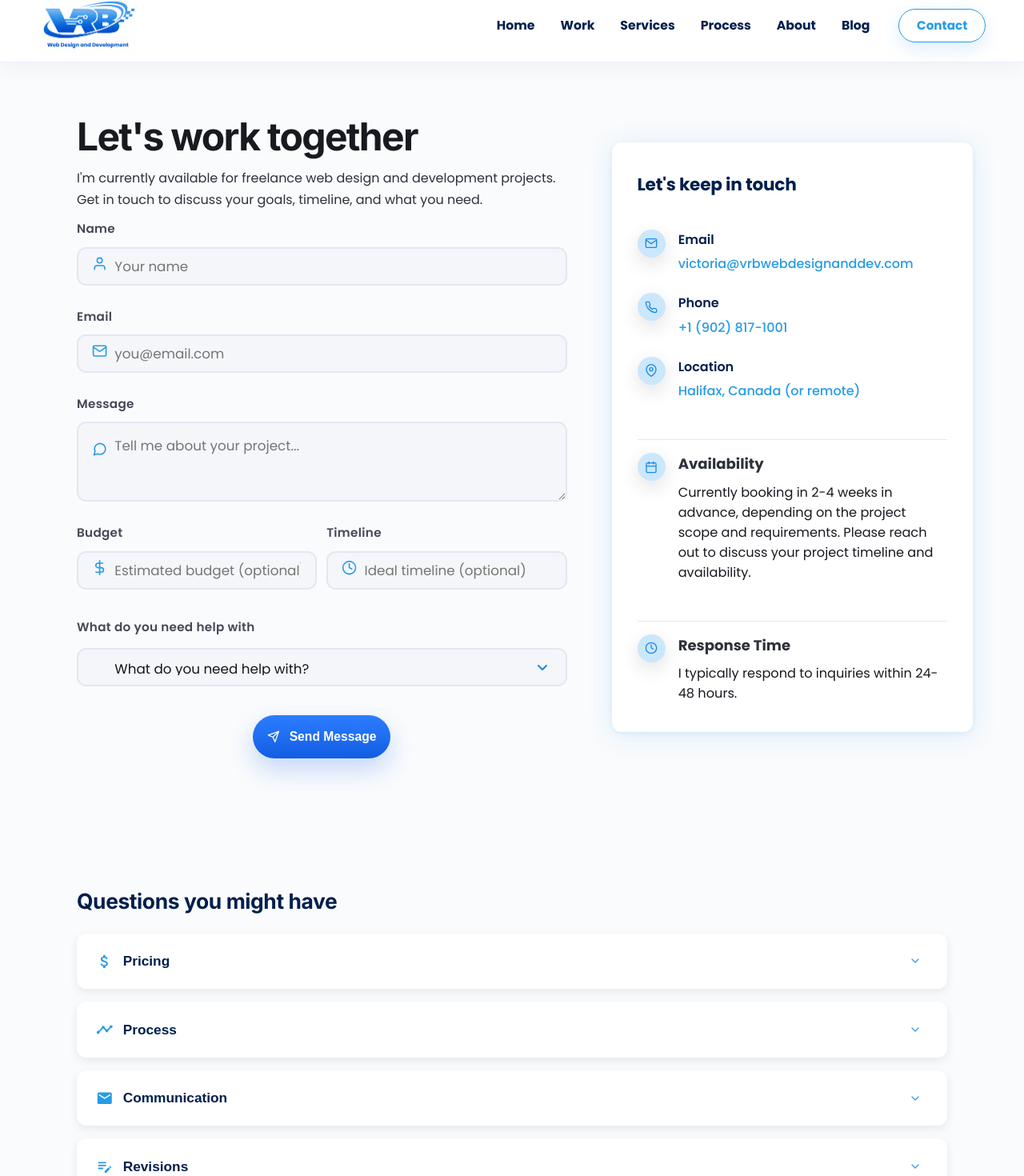
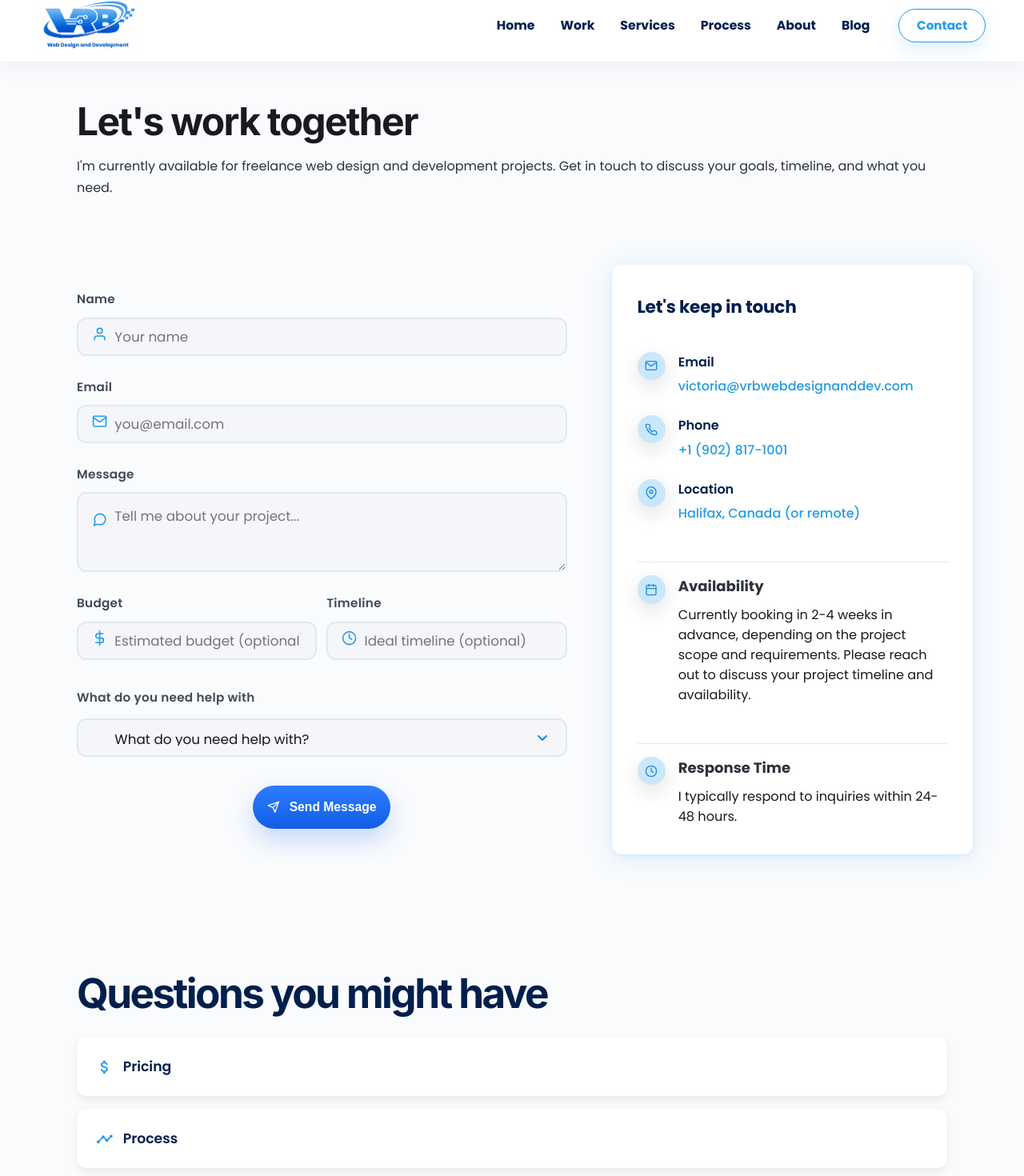
Before and after one commit to roseandlily33/vrb, a Next.js app in the folder client/: page /contact in a window 1280 px wide. Shown: the part 14-1484 px from the top of the page at 80% size. Built offline with nearby package versions, Linux system fonts and the light colour scheme.

Commit message:
Contact page editied for seo

```diff
--- a/client/src/app/case-study/[project]/ariel-final-pages/Hero/HeroMain.ariel.jsx
+++ b/client/src/app/case-study/[project]/ariel-final-pages/Hero/HeroMain.ariel.jsx
@@ -10,9 +10,9 @@ export default function HeroMain() {
       <div className={styles.content}>
         <p className={styles.eyebrow}>Equestrian Training & Development</p>
 
-        <h1 className={styles.title}>
+        <h2 className={styles.title}>
           Building confident riders through structured & thoughtful training
-        </h1>
+        </h2>
 
         <p className={styles.text}>
           Thoughtful training programs designed to support horse and rider
--- a/client/src/app/contact/ContactForm/ContactForm.component.jsx
+++ b/client/src/app/contact/ContactForm/ContactForm.component.jsx
@@ -78,12 +78,12 @@ export default function ContactForm() {
       <input type="hidden" name="form-name" value="contact" />
       {/* Honeypot field for bots */}
       <input type="hidden" name="bot-field" />
-      <h1>Let&apos;s work together</h1>
+      {/* <h1>Let&apos;s work together</h1>
       <p>
         I&apos;m currently available for freelance web design and development
         projects. Get in touch to discuss your goals, timeline, and what you
         need.
-      </p>
+      </p> */}
 
       <Input
         label="Name"
--- a/client/src/app/contact/ContactForm/ContactForm.module.css
+++ b/client/src/app/contact/ContactForm/ContactForm.module.css
@@ -3,6 +3,7 @@
   display: flex;
   flex-direction: row;
   gap: var(--space-s);
+  /* border: 2px solid orange; */
 }
 
 .rowFields > * {
--- a/client/src/app/contact/FAQ/Faq.component.jsx
+++ b/client/src/app/contact/FAQ/Faq.component.jsx
@@ -1,53 +1,37 @@
 "use client";
-import React, { useState } from "react";
+import React from "react";
 import styles from "./Faq.module.css";
-import { FiChevronDown, FiChevronUp } from "react-icons/fi";
+// import { FiChevronDown, FiChevronUp } from "react-icons/fi";
 import { faqQuestions } from "./faqQuestions";
 
 export default function Faq() {
-  const [openIdx, setOpenIdx] = useState(null);
-
-  const toggle = (idx) => {
-    setOpenIdx(openIdx === idx ? null : idx);
-  };
-
   return (
     <section className={styles.faqSection}>
-      <h3 className={styles.faqHeading}>Questions you might have</h3>
-      <ul className={styles.faqList}>
-        {faqQuestions?.map((item, idx) => (
-          <li className={styles.faqItem} key={item.question}>
-            <button
-              className={styles.faqQuestion}
-              onClick={() => toggle(idx)}
-              aria-expanded={openIdx === idx}
-              aria-controls={`faq-answer-${idx}`}
-            >
+      <h2 className={styles.faqHeading}>Questions you might have</h2>
+
+      <div className={styles.faqList}>
+        {faqQuestions.map((item) => (
+          <details className={styles.faqItem} key={item.question}>
+            <summary className={styles.faqQuestion}>
               <span className={styles.faqQuestionText}>
                 {item.icon && (
                   <item.icon className={styles.faqIcon} aria-hidden="true" />
                 )}
+
                 {item.question}
               </span>
-              {openIdx === idx ? (
-                <FiChevronUp className={`${styles.chevron} primaryIcon`} />
-              ) : (
-                <FiChevronDown className={`${styles.chevron} primaryIcon`} />
-              )}
-            </button>
-            <div
-              id={`faq-answer-${idx}`}
-              className={`${styles.faqAnswer} ${openIdx === idx ? styles.open : ""}`}
-              hidden={openIdx !== idx}
-            >
-              {item.answer}
-            </div>
-          </li>
+            </summary>
+
+            <div className={styles.faqAnswer}>{item.answer}</div>
+          </details>
         ))}
-      </ul>
+      </div>
+
       <div className={styles.stillHaveQuestions}>
         <p>Still have questions?</p>
-        <a href="/contact" className={styles.getInTouchLink}>Get in touch</a>
+        <a href="/contact" className={styles.getInTouchLink}>
+          Get in touch
+        </a>
       </div>
     </section>
   );
--- a/client/src/app/contact/FAQ/Faq.module.css
+++ b/client/src/app/contact/FAQ/Faq.module.css
@@ -130,3 +130,12 @@
     max-height 0.3s,
     opacity 0.3s;
 }
+
+/* Show answer when native <details> element is open */
+details[open] .faqAnswer {
+  max-height: 300px;
+  opacity: 1;
+  transition:
+    max-height 0.3s,
+    opacity 0.3s;
+}
--- a/client/src/app/contact/page.jsx
+++ b/client/src/app/contact/page.jsx
@@ -12,10 +12,20 @@ export const metadata = {
 export default function Contact() {
   return (
     <main className={styles.contactPage}>
+      <div className={styles.contactIntro}>
+        <h1>Let&apos;s work together</h1>
+
+        <p>
+          I&apos;m currently available for freelance web design and development
+          projects. Get in touch to discuss your goals, timeline, and what you
+          need.
+        </p>
+      </div>
       <div className={styles.sideBySide}>
         <ContactForm />
         <ContactInfo />
       </div>
+
       <Faq />
     </main>
   );
--- a/client/src/app/contact/page.module.css
+++ b/client/src/app/contact/page.module.css
@@ -1,5 +1,15 @@
 .contactPage {
   width: 100%;
+  background-color: #f9fbfd;
+
+}
+.contactIntro {
+  display: flex;
+  flex-direction: column;
+  gap: var(--space-m);
+  padding: var(--section-sm);
+  /* width: 90%; */
+  /* border: 2px solid red; */
 }
 .sideBySide {
   display: flex;
@@ -8,7 +18,6 @@
   align-items: center;
   gap: var(--space-l);
   padding: var(--section-xs);
-  background-color: #f9fbfd;
   /* border: 2px solid red; */
 }
 @media (max-width: 1000px) {
--- a/client/src/app/services/TrustedBy/TrustedBy.component.jsx
+++ b/client/src/app/services/TrustedBy/TrustedBy.component.jsx
@@ -36,7 +36,7 @@ const companies = [
     name: 'AnchorMarine',
     img: '/Anchor/AnchorLogo.png',
     alt: 'Anchor Marine & Mechanical Logo',
-    href: '/case-study/anchor',
+    href: '/case-study/anchor-marine',
   }
 ];
 
```
Also changed, not shown: client/src/app/case-study/[project]/page.jsx (+12 -2 lines), client/src/app/case-study/[project]/projectMetadata.js (+0 -12 lines).
